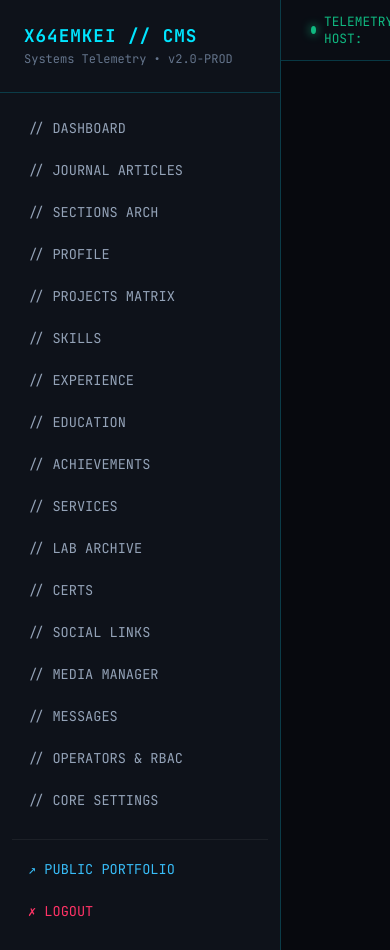
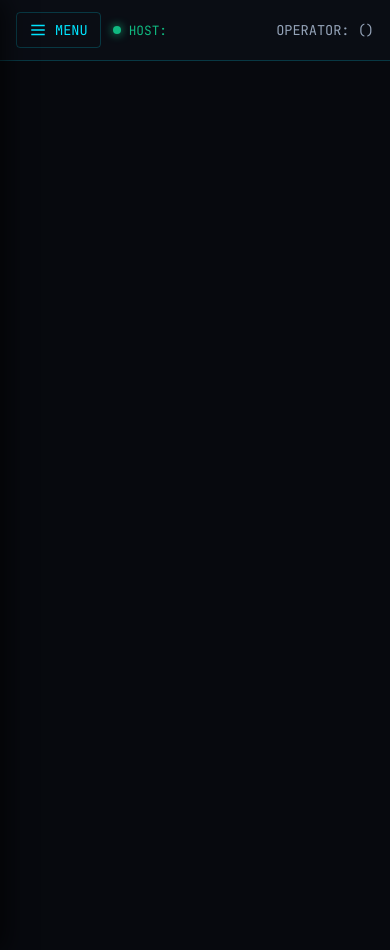
Before and after one commit to x64emkei/x64emkei_portfolio, a PHP site: template app/Views/admin/layout.php in a window 390 px wide. Run offline with PHP 8.4, Linux system fonts and the light colour scheme; the template is opened without the code that fills it, so the values that code supplies are empty.

Commit message:
feat(cms): implement mobile-compatible responsive drawer layout and touch targets for CMS dashboard

```diff
--- a/app/Views/admin/layout.php
+++ b/app/Views/admin/layout.php
@@ -275,11 +275,79 @@ $currentUser = AuthService::user();
         }
         .status-active { background: rgba(16, 185, 129, 0.15); color: #34d399; border: 1px solid #10b981; }
         .status-draft { background: rgba(245, 158, 11, 0.15); color: #fbbf24; border: 1px solid #f59e0b; }
+
+        /* ==========================================================================
+           RESPONSIVE MOBILE / TABLET CMS COMPATIBILITY (ui-ux-pro-max standards)
+           ========================================================================== */
+        .admin-mobile-toggle {
+            display: none;
+            background: transparent;
+            border: 1px solid var(--admin-border);
+            color: var(--admin-cyan);
+            padding: 8px 12px;
+            border-radius: 4px;
+            cursor: pointer;
+            font-family: inherit;
+            font-size: 0.85rem;
+            align-items: center;
+            gap: 8px;
+        }
+        .admin-backdrop {
+            display: none;
+            position: fixed;
+            inset: 0;
+            background: rgba(0, 0, 0, 0.7);
+            backdrop-filter: blur(4px);
+            z-index: 90;
+        }
+
+        @media (max-width: 900px) {
+            body.admin-body {
+                flex-direction: column;
+            }
+            .admin-sidebar {
+                position: fixed;
+                top: 0;
+                bottom: 0;
+                left: 0;
+                width: 280px;
+                transform: translateX(-100%);
+                transition: transform 0.3s cubic-bezier(0.16, 1, 0.3, 1);
+                z-index: 100;
+                box-shadow: 4px 0 25px rgba(0, 0, 0, 0.7);
+            }
+            .admin-sidebar.open {
+                transform: translateX(0);
+            }
+            .admin-backdrop.active {
+                display: block;
+            }
+            .admin-mobile-toggle {
+                display: inline-flex;
+            }
+            .admin-topbar {
+                padding: 0 16px;
+                gap: 12px;
+            }
+            .admin-content {
+                padding: 20px 16px;
+            }
+            .admin-card {
+                padding: 16px;
+                overflow-x: auto;
+            }
+            .admin-table {
+                min-width: 600px;
+            }
+        }
     </style>
 </head>
 <body class="admin-body">
+    <!-- Mobile Drawer Backdrop -->
+    <div class="admin-backdrop" id="adminBackdrop" onclick="toggleAdminDrawer()"></div>
+
     <!-- Sidebar -->
-    <aside class="admin-sidebar">
+    <aside class="admin-sidebar" id="adminSidebar">
         <div class="admin-brand">
             <h2>X64EMKEI // CMS</h2>
             <span>Systems Telemetry &bull; v2.0-PROD</span>
@@ -314,9 +382,19 @@ $currentUser = AuthService::user();
     <!-- Main View -->
     <div class="admin-main">
         <header class="admin-topbar">
-            <div class="admin-telemetry-badge">
-                <span class="admin-dot"></span>
-                <span>TELEMETRY HOST: <?= e($_SERVER['HTTP_HOST'] ?? 'welcome.x64emkei.dpdns.org') ?></span>
+            <div style="display: flex; align-items: center; gap: 12px;">
+                <button type="button" class="admin-mobile-toggle" onclick="toggleAdminDrawer()" aria-label="Toggle navigation menu">
+                    <svg width="18" height="18" viewBox="0 0 24 24" fill="none" stroke="currentColor" stroke-width="2">
+                        <line x1="3" y1="12" x2="21" y2="12"></line>
+                        <line x1="3" y1="6" x2="21" y2="6"></line>
+                        <line x1="3" y1="18" x2="21" y2="18"></line>
+                    </svg>
+                    <span>MENU</span>
+                </button>
+                <div class="admin-telemetry-badge">
+                    <span class="admin-dot"></span>
+                    <span>HOST: <?= e($_SERVER['HTTP_HOST'] ?? 'welcome.x64emkei.dpdns.org') ?></span>
+                </div>
             </div>
             <div style="font-size: 0.85rem; color: #94a3b8;">
                 OPERATOR: <span style="color: var(--admin-cyan);"><?= e($currentUser['username'] ?? 'Admin') ?></span>
@@ -340,5 +418,23 @@ $currentUser = AuthService::user();
             <?= $content ?? '' ?>
         </main>
     </div>
+
+    <script>
+        function toggleAdminDrawer() {
+            var sidebar = document.getElementById('adminSidebar');
+            var backdrop = document.getElementById('adminBackdrop');
+            if (!sidebar || !backdrop) return;
+            var isOpen = sidebar.classList.contains('open');
+            if (isOpen) {
+                sidebar.classList.remove('open');
+                backdrop.classList.remove('active');
+                document.body.style.overflow = '';
+            } else {
+                sidebar.classList.add('open');
+                backdrop.classList.add('active');
+                document.body.style.overflow = 'hidden';
+            }
+        }
+    </script>
 </body>
 </html>
```
